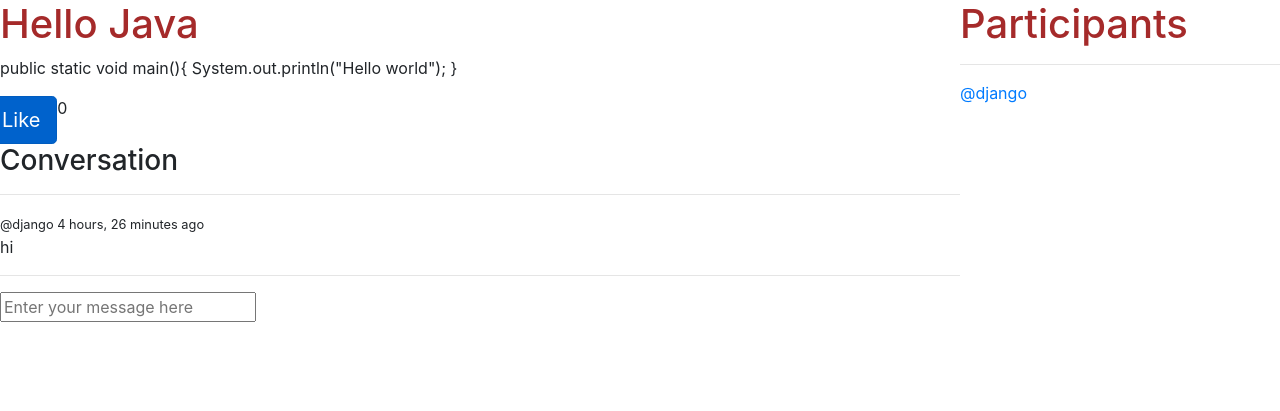
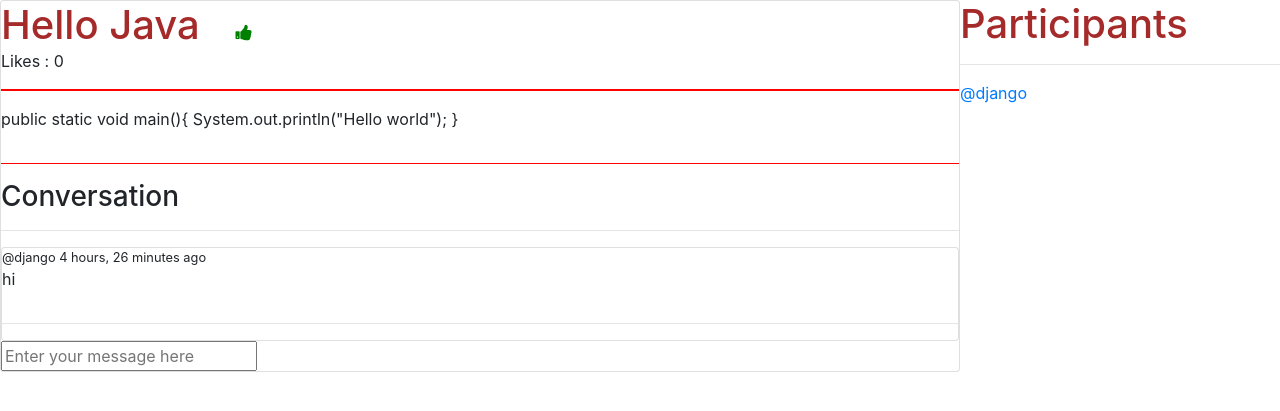
Before and after one commit to ShantanuMapari17/CS699__StudyMate, a Django app: page /room/12/ in a window 1280 px wide. Shown: the part 82-493 px from the top of the page. Run offline with Django 4.2, Linux system fonts and the light colour scheme; a user stored in the database is signed in; data comes from the database, SQL or seed files in the repository; both versions use the stored data as it was after the commit; parts of the project's set-up code (start-up, migrations or seed data) failed here and were passed over; some libraries are stand-ins or nearby versions.

Commit message:
Solved conflicts

```diff
--- a/StudyMate/base/forms.py
+++ b/StudyMate/base/forms.py
@@ -46,7 +46,6 @@
                 'class':"form-control",
                 'placeholder':"UserName",
                 'style': 'max-width: 300px;',
-                # 'disabled':'True',
             }),
         }
 # username disabled:True user can't change there user names
--- a/StudyMate/base/templates/base/login_register.html
+++ b/StudyMate/base/templates/base/login_register.html
@@ -5,7 +5,7 @@
 
 {% if page == 'login' %}
 <div>
-    <div class="card-group" id="logincard">
+    <div class="card-group shadow-lg" id="logincard">
         <div class="card" style="text-align: center;">
             <div class="card-header">
               <h4>Login</h4>
@@ -33,7 +33,7 @@
 
 {% else %}
 <div>
-    <div class="card-group" id="logincard">
+    <div class="card-group shadow-lg" id="logincard">
         <div class="card" style="text-align: center;">
             <div class="card-header">
               <h4>Sign Up</h4>
--- a/StudyMate/base/templates/base/room.html
+++ b/StudyMate/base/templates/base/room.html
@@ -11,29 +11,42 @@
 <div class="room-container">
 
     <!-- 3fr is for this part -->
-    <div>
-        <h1>{{room.name}}</h1>
-        {% if request.user == room.host %}
-            <a href="{% url 'update-room' room.id %}">Edit</a>
-            <a href="{% url 'delete-room' room.id %}">Delete</a>
-        {% endif %}
+    <div class="card">
+            <h1 style="padding: 0;margin:0;"><div>{{room.name}}
+            {% if request.user == room.host %}
+
+                    <a class="text-warning" href="{% url 'update-room' room.id %}"><i class="fa fa-edit" style="font-size:18px;"></i></a>
+                    <a class="text-danger" href="{% url 'delete-room' room.id %}"><i class="fa fa-trash" style="font-size:18px;color:red;"></i></a>
+            {% endif %}
+            {% if request.user.is_authenticated %}
+
+            {% if flag %}
+            <a href="{% url 'room-like' room.id %}" role="button" aria-pressed="true"><i class="fa fa-thumbs-down" style="font-size:18px;margin-left:25px;color:red;"></i></a>
+            {% else %}
+            <a href="{% url 'room-like' room.id %}" role="button" aria-pressed="true"><i class="fa fa-thumbs-up" style="font-size:18px;margin-left:25px;color:green;"></i></a>
+            {% endif %}
+            </div></h1>
+            <p style="margin: 0;">Likes : {{room_likes_count}}</p>
+            <hr style="border:1px solid red;">
         <p>{{room.description}}</p>
         {% if room.post_image %}
         <img src="{{ room.post_image.url }}" alt="">
         {% endif %}
 
-        <div class="row">
+        {% endif %}
+        <hr style="border-color:red;">
+        <!-- <div class="row">
             {% if request.user.is_authenticated %}
 
             {% if flag %}
-            <a href="{% url 'room-like' room.id %}" class="btn btn-primary btn-lg active" role="button" aria-pressed="true">Unlike</a>
+            <a href="{% url 'room-like' room.id %}" role="button" aria-pressed="true"><i class="fa fa-thumbs-down" style="font-size:18px;margin-left:25px;color:red;"></i></a>
             {% else %}
-            <a href="{% url 'room-like' room.id %}" class="btn btn-primary btn-lg active" role="button" aria-pressed="true">Like</a>
+            <a href="{% url 'room-like' room.id %}" role="button" aria-pressed="true"><i class="fa fa-thumbs-up" style="font-size:18px;margin-left:25px;color:green;"></i></a>
             {% endif %}
 
-            <p>{{room_likes_count}}</p>
+
             {% endif %}
-        </div>
+        </div> -->
 
 
         <!-- Comment Section -->
@@ -43,7 +56,7 @@
 
             <!-- messege section for post -->
             {% for message in comments %}
-                <div>
+                <div class="card">
                     <!-- check if the user is the owner in the room -->
                     {% if request.user == message.user %}
                     <!-- delete function -->
--- a/StudyMate/static/custom_css/style.css
+++ b/StudyMate/static/custom_css/style.css
@@ -1,5 +1,9 @@
 h1{
     color:brown;
+}
+
+hr{
+  color: red;
 }
 
 #profile_pic{
@@ -83,10 +87,18 @@
     background-color:white;
     width:90%;
     margin-left:4.5%;
-    margin-bottom:16px;
+    margin-bottom:30px;
+    /* box-shadow:8px 8px lightblue; */
   }
 
   /* registration form login_register.html*/
   #registercard{
     margin: auto;
   }
+
+  #deletecard{
+    width: 30%;
+    text-align: center;
+    margin: auto;
+    margin-top:4% ;
+  }
```
Also changed, not shown: StudyMate/base/templates/base/component_feed.html (+8 -7 lines), StudyMate/base/templates/base/delete.html (+5 -4 lines), StudyMate/db.sqlite3 (added), StudyMate/media/images/Screenshot_from_2022-11-08_10-17-23.png (added).
